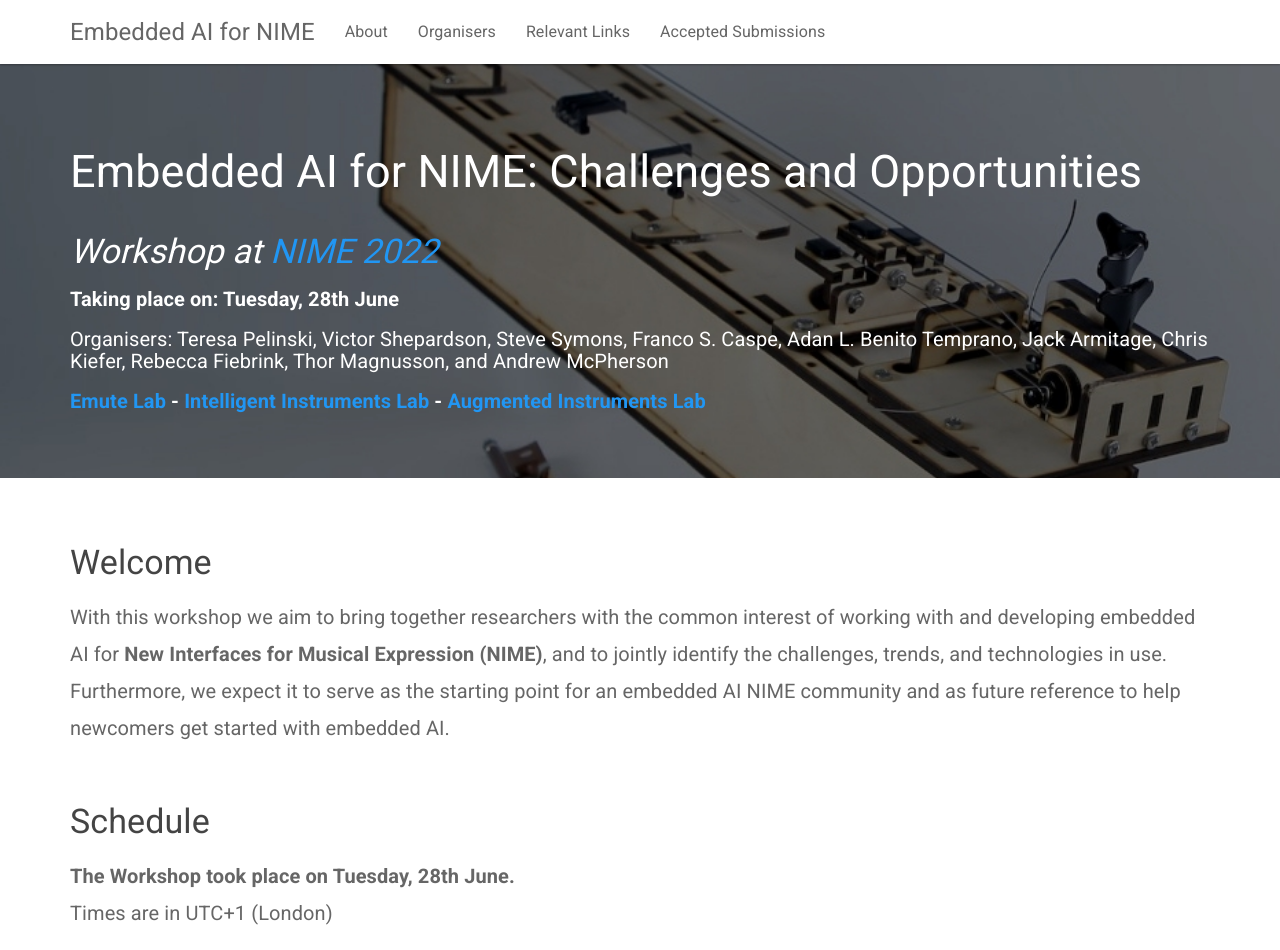
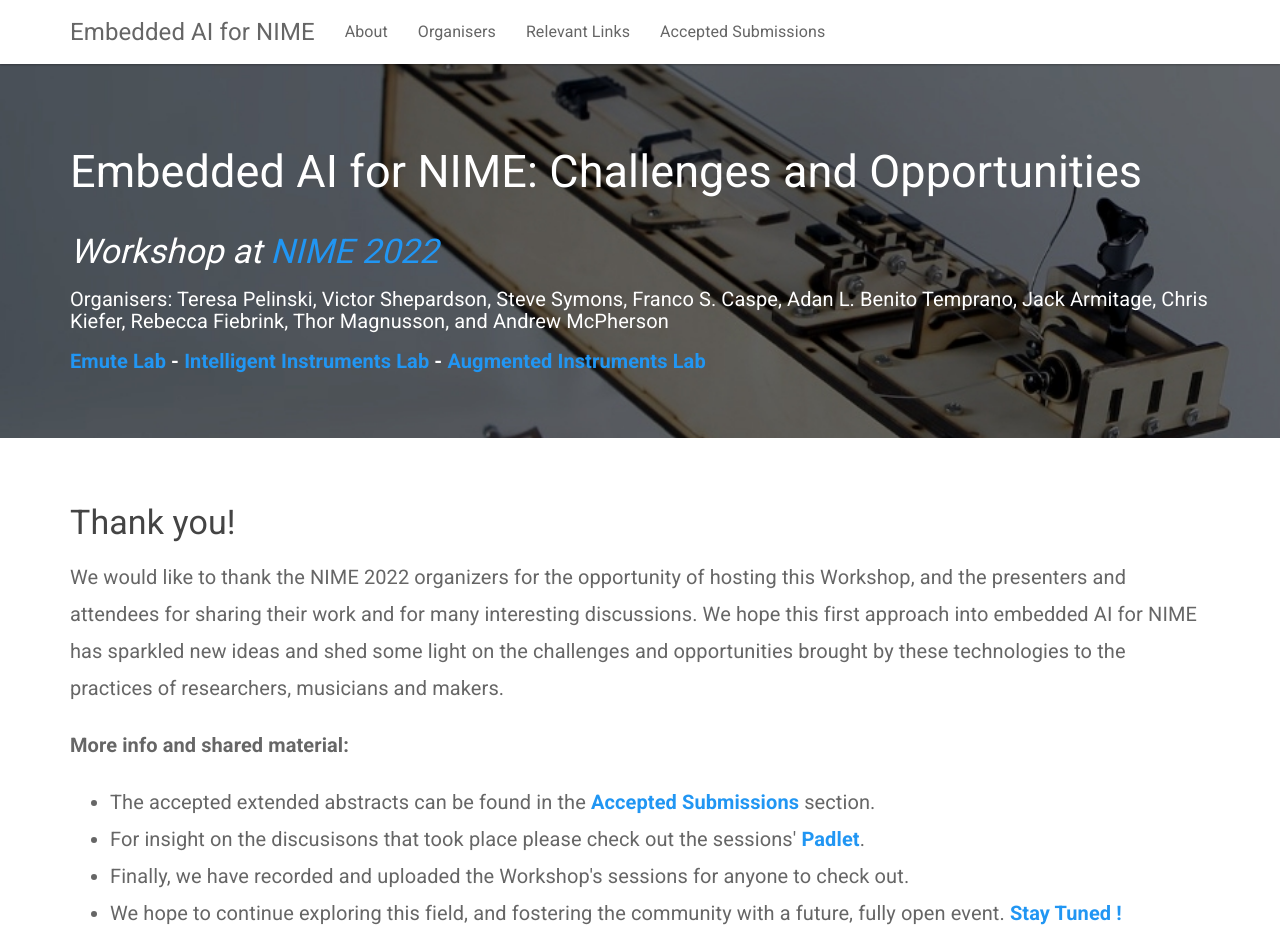
Before and after one commit to embedded-ai-for-nime/embedded-ai-for-nime.github.io, a Jekyll site: the page built from index.html, in a window 1280 px wide and 1400 px high. Shown: the top 950 px of the window. Built offline with Jekyll 4.4.1, drawn with Linux system fonts in a browser that asks for light colours; some of the changed text lies outside the part shown.

Commit message:
Updated homepage

```diff
--- a/index.html
+++ b/index.html
@@ -6,16 +6,46 @@ layout: default
     <div class="container">
         <h2 style="color:white";>Embedded AI for NIME: Challenges and Opportunities</h2>
         <h3 style="color:white";><i>Workshop at <a href="https://nime2022.org/">NIME 2022</a></i></h3>
-        <h5 style="color:white";><b>Taking place on: Tuesday, 28th June</b></h5>
         <h5 style="color:white";>Organisers: Teresa Pelinski, Victor Shepardson, Steve Symons, Franco S. Caspe, Adan L. Benito Temprano, Jack Armitage, Chris Kiefer, Rebecca Fiebrink, Thor Magnusson, and Andrew McPherson </h5>
         <h5 style="color:white";><b><a href="http://www.emutelab.org/">Emute Lab</a> - <a href="https://iil.is/">Intelligent Instruments Lab</a> - <a href="http://instrumentslab.org/">Augmented Instruments Lab</a></b></h5>
     </div>
 </div>
 
 <div class="container">
+    <h3 class="header-light regular-pad">Thank you!</h2>
+      <p>
+      We would like to thank the NIME 2022 organizers for the opportunity of hosting this Workshop, and the presenters and attendees for sharing their work and for many interesting discussions.
+      We hope this first approach into embedded AI for NIME has sparkled new ideas and shed some light on the challenges and opportunities brought by these technologies to the practices of researchers, musicians and makers.
+      </p>
+      <p>
+      <b>More info and shared material:</b>
+      <ul>
+
+      <li>The accepted extended abstracts can be found in the <b><a href="/accepted_submissions">Accepted Submissions</a></b> section.</li>
+
+      <li>For insight on the discusisons that took place please check out the sessions' <b><a href="https://padlet.com/abenitotemprano/ap10ewnxjwxvg9lv">Padlet</a></b>.</li>
+
+      <li>Finally, we have recorded and uploaded the Workshop's sessions for anyone to check out.</li>
+
+      <li>We hope to continue exploring this field, and fostering the community with a future, fully open event. <b><a href="https://discord.gg/fY9GYMebtJ">Stay Tuned !</a></b></li>
+      </ul>
+      </p>
+      <p>
+      <h5><i>Workshop Session 1</i></h5>
+      <iframe width="560" height="315" src="https://www.youtube.com/embed/H99MRsQ6U3Y" title="YouTube video player" frameborder="0" allow="accelerometer; autoplay; clipboard-write; encrypted-media; gyroscope; picture-in-picture" allowfullscreen></iframe>
+      </p>
+      <p>
+      <h5><i>Workshop Session 2</i></h5>
+      <iframe width="560" height="315" src="https://www.youtube.com/embed/182iFrClzEA" title="YouTube video player" frameborder="0" allow="accelerometer; autoplay; clipboard-write; encrypted-media; gyroscope; picture-in-picture" allowfullscreen></iframe>
+      </p>
+
+
+</div>
+
+<div class="container">
     <h3 class="header-light regular-pad">Welcome</h2>
       <p>
-      With this workshop we aim to bring together researchers with the common interest of working with and developing embedded AI for
+      With this Workshop we aim to bring together researchers with the common interest of working with and developing embedded AI for
       <b>New Interfaces for Musical Expression (NIME)</b>, and to jointly identify the challenges, trends, and technologies in use.
       Furthermore, we expect it to serve as the starting point for an embedded AI NIME community and as future reference to help newcomers get started with embedded AI.
       </p>
```
